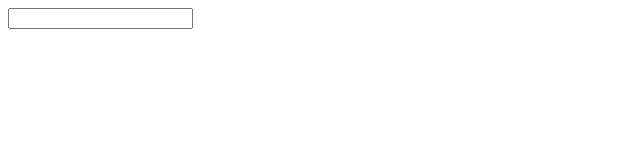
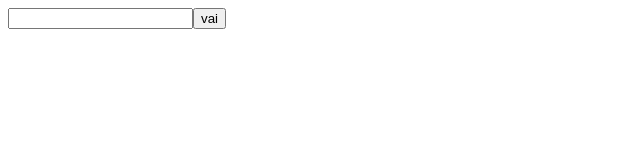
Before and after one commit to eugeniomalavasi/vite-boolflix, a Vue app: page / in a window 1280 px wide. Shown: the top 160 px of the page, without its empty margins (0-640 px from the left). Built offline with nearby package versions, Linux system fonts and the light colour scheme.

Commit message:
feat: tv series axios call done

```diff
--- a/src/App.vue
+++ b/src/App.vue
@@ -1,20 +1,37 @@
 <script>
 import { store } from './store.js'
 import HeaderApp from './components/HeaderApp.vue'
+import axios from 'axios'
+
 export default {
   components: {
     HeaderApp,
   },
   data() {
     return {
-
+      store,
     }
-}}
+  }, methods: {
+    getSeries() {
+      axios
+      .get("https://api.themoviedb.org/3/search/tv", {
+        params: {
+          api_key: this.store.apiKey,
+          query: this.store.searchQuery,
+        }
+      })
+      .then((resp)=> {
+        this.store.seriesArray = resp.data.results
+        console.log('prendo la serie tv:', resp.data.results[0].name);
+      })
+    }
+  },
+}
 </script>
 
 <template>
   <div>
-    <HeaderApp />
+    <HeaderApp @search="getSeries" />
   </div>
 </template>
 
--- a/src/components/HeaderApp.vue
+++ b/src/components/HeaderApp.vue
@@ -1,9 +1,13 @@
 <script>
+export default {
+
+}
 </script>
 
 <template>
     <div>
         <input type="text">
+        <button @click="$emit('search')">vai</button>
     </div>
 </template>
 
--- a/src/store.js
+++ b/src/store.js
@@ -3,7 +3,7 @@ import { reactive } from "vue";
 
 export const store = reactive({
     apiKey: "c17d3ade4041790252acb8579d8ac9f7",
-    searchQuery: "",
+    searchQuery: "ciao",
     moviesArray: [],
     seriesArray: [],
 })
```
Lines whose indentation alone changed are shown as unchanged.
